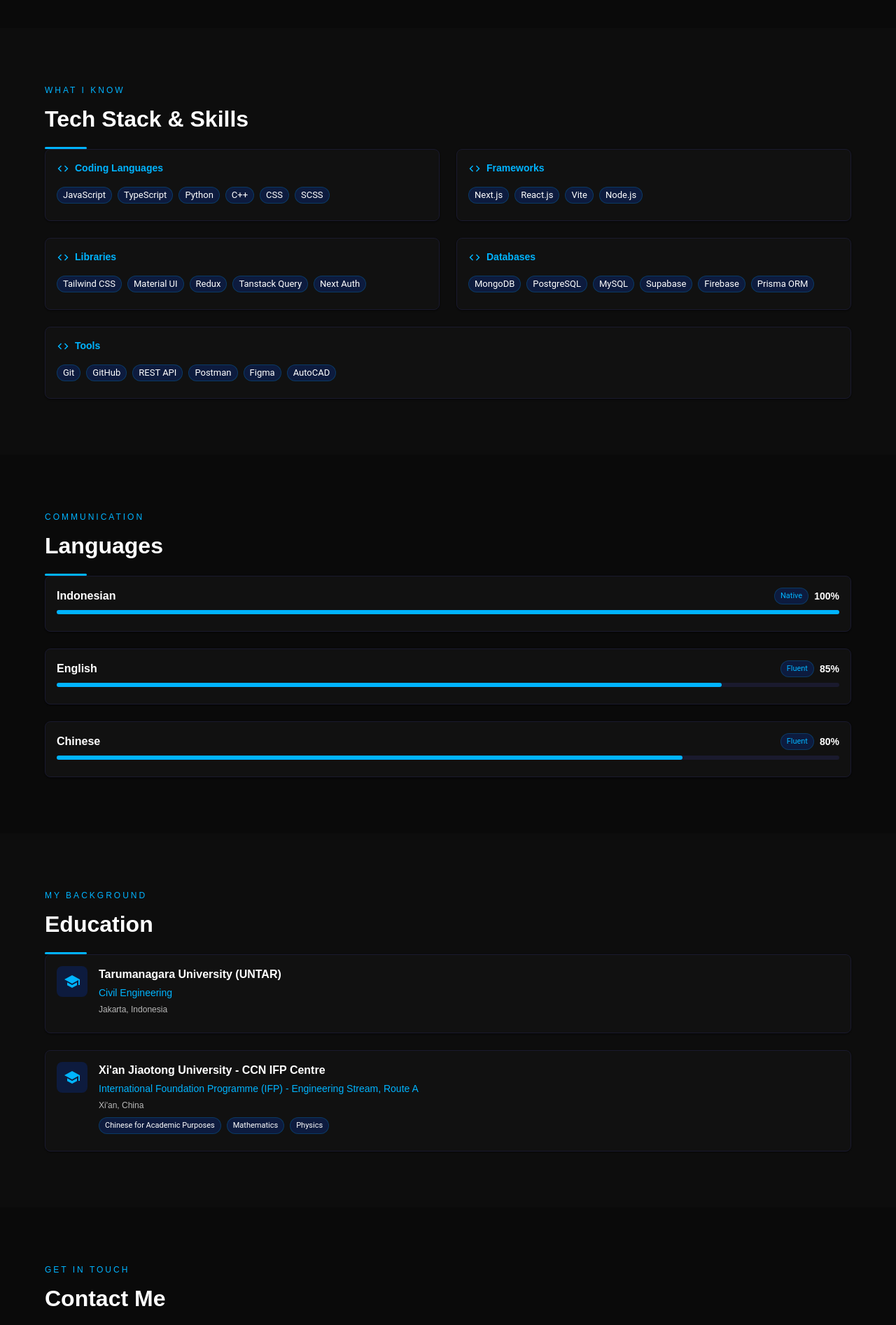
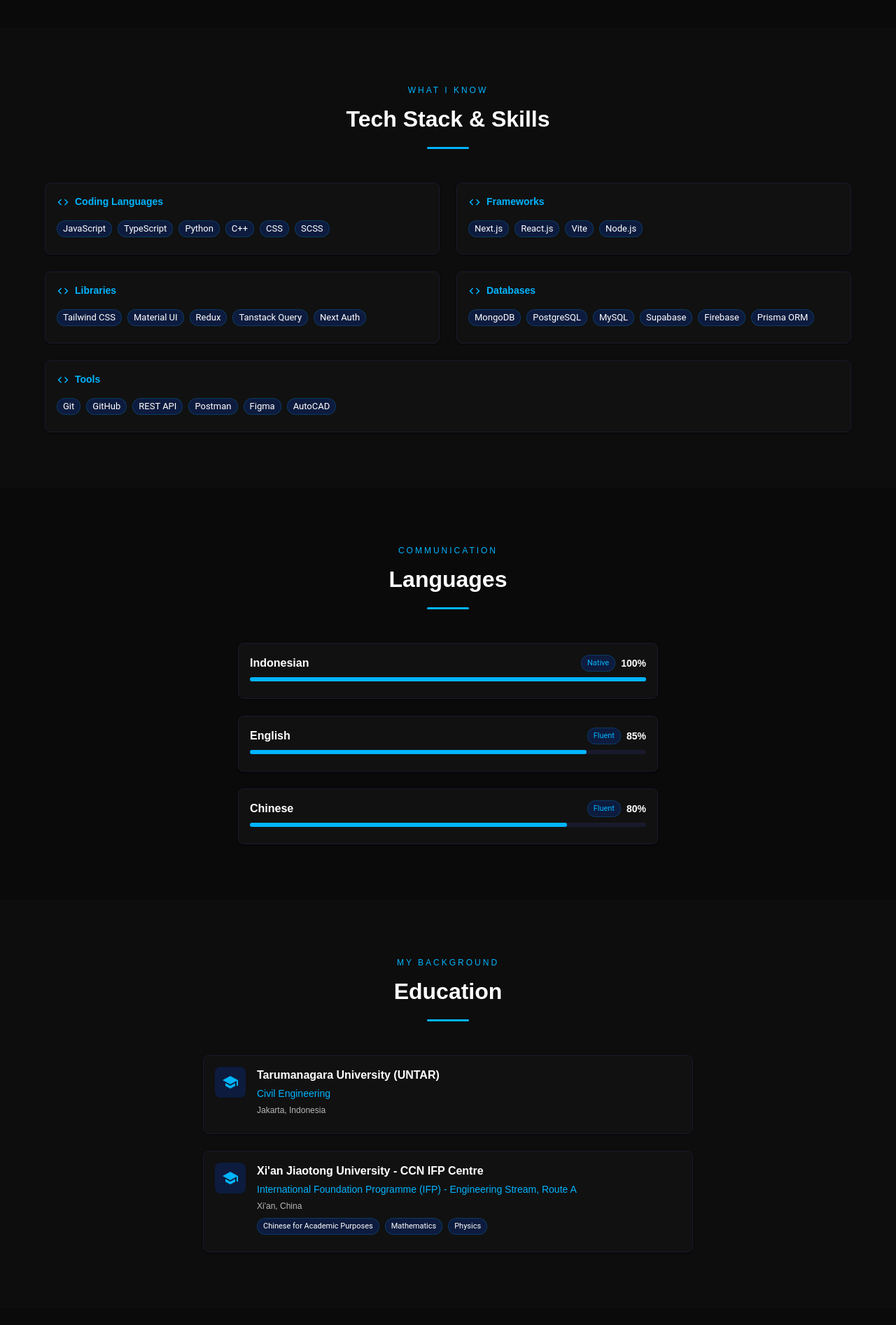
Before and after one commit to kingmarcel18/marcel-portfolio, a Next.js app: page / in a window 1280 px wide. Shown: the part 760-2654 px from the top of the page at 70% size. Built offline with nearby package versions, Linux system fonts and the light colour scheme.

Commit message:
fix all MUI props

```diff
--- a/app/page.tsx
+++ b/app/page.tsx
@@ -3,7 +3,6 @@
 import { useState } from "react"
 import Box from "@mui/material/Box"
 import Container from "@mui/material/Container"
-import Stack from "@mui/material/Stack"
 import Chip from "@mui/material/Chip"
 import Card from "@mui/material/Card"
 import CardContent from "@mui/material/CardContent"
@@ -161,12 +160,8 @@
               <Box sx={{ color: "#ffffff", mb: 3, fontSize: 20 }}>{t.role}</Box>
               <Box sx={{ color: "#ffffff", mb: 4, maxWidth: 500, lineHeight: 1.8 }}>{t.desc}</Box>
               <Box sx={{ display: "flex", gap: 2 }}>
-                <Button variant="contained" onClick={() => scrollTo(lang === "en" ? "Contact" : "联系")} sx={{ bgcolor: "#00b4ff", "&:hover": { bgcolor: "#0066ff" }, borderRadius: 2, px: 3 }}>
-                  {t.contactBtn}
-                </Button>
-                <Button variant="outlined" onClick={() => scrollTo(lang === "en" ? "Skills" : "技能")} sx={{ borderColor: "#00b4ff", color: "#00b4ff", "&:hover": { borderColor: "#0066ff", color: "#0066ff" }, borderRadius: 2, px: 3 }}>
-                  {t.skillsBtn}
-                </Button>
+                <Button variant="contained" onClick={() => scrollTo(lang === "en" ? "Contact" : "联系")} sx={{ bgcolor: "#00b4ff", "&:hover": { bgcolor: "#0066ff" }, borderRadius: 2, px: 3 }}>{t.contactBtn}</Button>
+                <Button variant="outlined" onClick={() => scrollTo(lang === "en" ? "Skills" : "技能")} sx={{ borderColor: "#00b4ff", color: "#00b4ff", "&:hover": { borderColor: "#0066ff", color: "#0066ff" }, borderRadius: 2, px: 3 }}>{t.skillsBtn}</Button>
               </Box>
             </Box>
             <Box sx={{ flex: "1 1 300px", display: "flex", justifyContent: "center" }}>
@@ -195,11 +190,11 @@
       {/* Skills */}
       <Box id="skills" sx={{ py: 10, bgcolor: "#0d0d0d" }}>
         <Container maxWidth="lg">
-          <Stack alignItems="center" mb={6}>
+          <Box sx={{ display: "flex", flexDirection: "column", alignItems: "center", mb: 6 }}>
             <Box sx={{ color: "#00b4ff", letterSpacing: 3, textTransform: "uppercase", fontSize: 12 }}>{t.skillsSubtitle}</Box>
             <Box sx={{ color: "#ffffff", fontWeight: "bold", fontSize: 32, mt: 1 }}>{t.skillsTitle}</Box>
             <Box sx={{ width: 60, height: 3, bgcolor: "#00b4ff", mt: 2, borderRadius: 2 }} />
-          </Stack>
+          </Box>
           <Box sx={{ display: "flex", flexWrap: "wrap", gap: 3 }}>
             {Object.entries(skills).map(([category, items]) => (
               <Box key={category} sx={{ flex: "1 1 400px" }}>
@@ -225,12 +220,12 @@
       {/* Languages */}
       <Box id="languages" sx={{ py: 10, bgcolor: "#0a0a0a" }}>
         <Container maxWidth="lg">
-          <Stack alignItems="center" mb={6}>
+          <Box sx={{ display: "flex", flexDirection: "column", alignItems: "center", mb: 6 }}>
             <Box sx={{ color: "#00b4ff", letterSpacing: 3, textTransform: "uppercase", fontSize: 12 }}>{t.langSubtitle}</Box>
             <Box sx={{ color: "#ffffff", fontWeight: "bold", fontSize: 32, mt: 1 }}>{t.langTitle}</Box>
             <Box sx={{ width: 60, height: 3, bgcolor: "#00b4ff", mt: 2, borderRadius: 2 }} />
-          </Stack>
-          <Stack spacing={3} maxWidth={600} mx="auto">
+          </Box>
+          <Box sx={{ display: "flex", flexDirection: "column", gap: 3, maxWidth: 600, mx: "auto" }}>
             {t.languages.map((item, i) => (
               <Card key={i} sx={{ bgcolor: "#111", border: "1px solid #1a1a2e", borderRadius: 2, "&:hover": { borderColor: "#00b4ff44" }, transition: "border 0.2s" }}>
                 <CardContent>
@@ -247,19 +242,19 @@
                 </CardContent>
               </Card>
             ))}
-          </Stack>
+          </Box>
         </Container>
       </Box>
 
       {/* Education */}
       <Box id="education" sx={{ py: 10, bgcolor: "#0d0d0d" }}>
         <Container maxWidth="lg">
-          <Stack alignItems="center" mb={6}>
+          <Box sx={{ display: "flex", flexDirection: "column", alignItems: "center", mb: 6 }}>
             <Box sx={{ color: "#00b4ff", letterSpacing: 3, textTransform: "uppercase", fontSize: 12 }}>{t.eduSubtitle}</Box>
             <Box sx={{ color: "#ffffff", fontWeight: "bold", fontSize: 32, mt: 1 }}>{t.eduTitle}</Box>
             <Box sx={{ width: 60, height: 3, bgcolor: "#00b4ff", mt: 2, borderRadius: 2 }} />
-          </Stack>
-          <Stack spacing={3} maxWidth={700} mx="auto">
+          </Box>
+          <Box sx={{ display: "flex", flexDirection: "column", gap: 3, maxWidth: 700, mx: "auto" }}>
             {t.edu.map((item, i) => (
               <Card key={i} sx={{ bgcolor: "#111", border: "1px solid #1a1a2e", borderRadius: 2, "&:hover": { borderColor: "#00b4ff44" }, transition: "border 0.2s" }}>
                 <CardContent>
@@ -283,19 +278,19 @@
                 </CardContent>
               </Card>
             ))}
-          </Stack>
+          </Box>
         </Container>
       </Box>
 
       {/* Contact */}
       <Box id="contact" sx={{ py: 10, bgcolor: "#0a0a0a" }}>
         <Container maxWidth="lg">
-          <Stack alignItems="center" mb={6}>
+          <Box sx={{ display: "flex", flexDirection: "column", alignItems: "center", mb: 6 }}>
             <Box sx={{ color: "#00b4ff", letterSpacing: 3, textTransform: "uppercase", fontSize: 12 }}>{t.contactSubtitle}</Box>
             <Box sx={{ color: "#ffffff", fontWeight: "bold", fontSize: 32, mt: 1 }}>{t.contactTitle}</Box>
             <Box sx={{ width: 60, height: 3, bgcolor: "#00b4ff", mt: 2, borderRadius: 2 }} />
-          </Stack>
-          <Stack spacing={3} maxWidth={500} mx="auto">
+          </Box>
+          <Box sx={{ display: "flex", flexDirection: "column", gap: 3, maxWidth: 500, mx: "auto" }}>
             {t.contact.map((item, i) => (
               <Card key={i} sx={{ bgcolor: "#111", border: "1px solid #1a1a2e", borderRadius: 2, "&:hover": { borderColor: "#00b4ff44", transform: "translateX(4px)" }, transition: "all 0.2s" }}>
                 <CardContent>
@@ -313,7 +308,7 @@
                 </CardContent>
               </Card>
             ))}
-          </Stack>
+          </Box>
         </Container>
       </Box>
 
```
